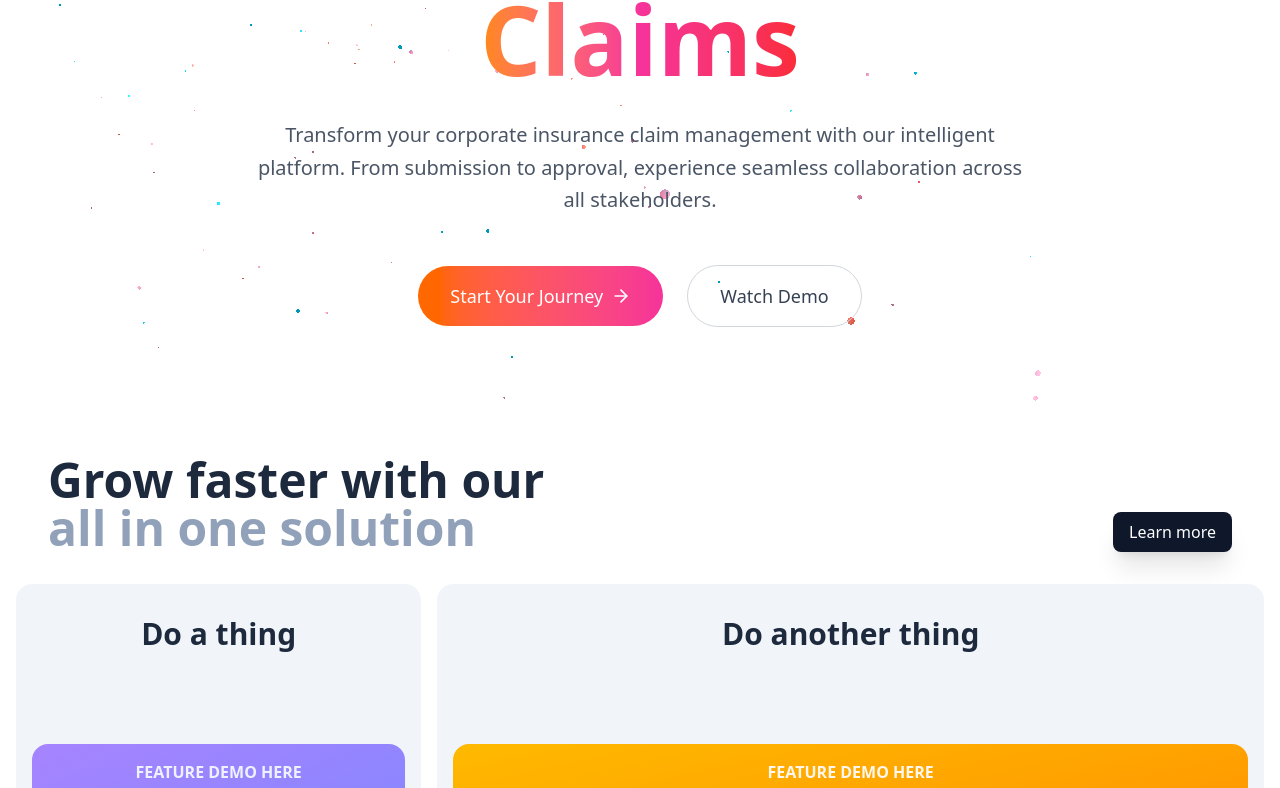
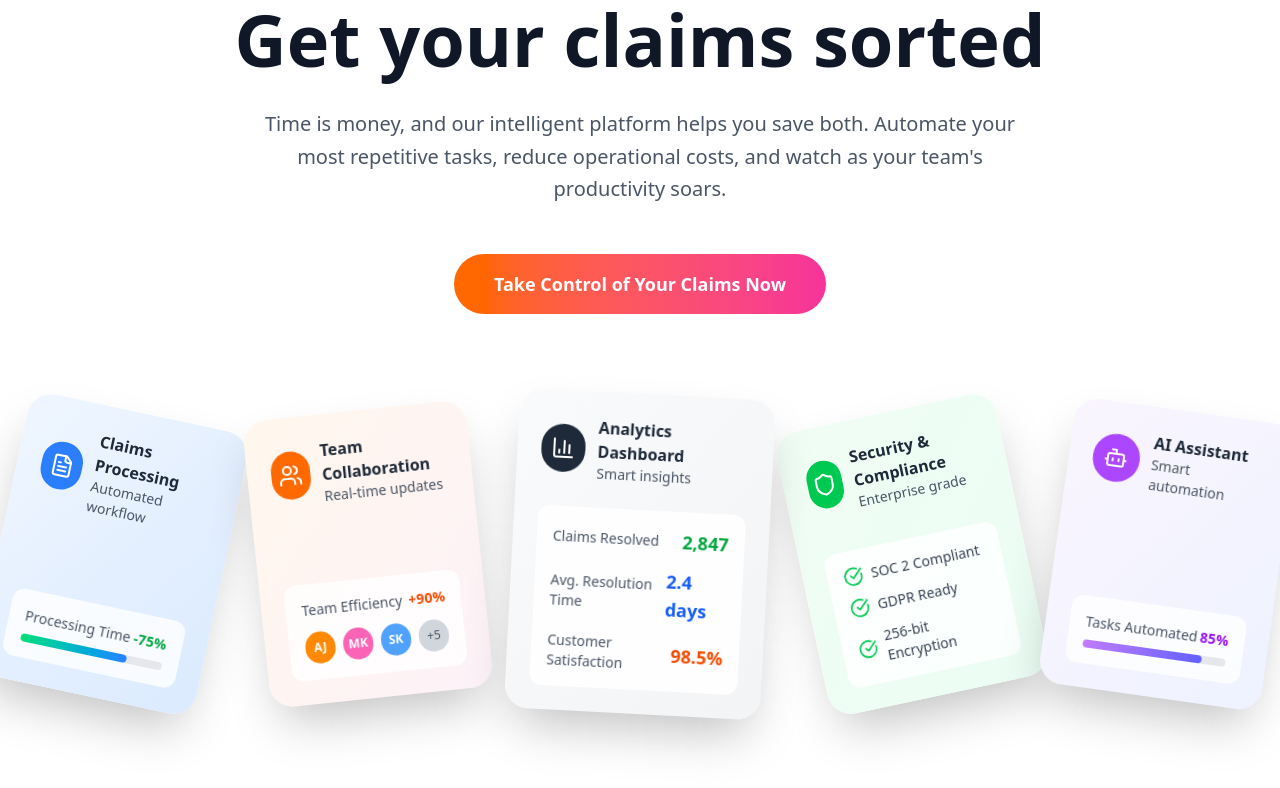
Before and after one commit to NathIMN/Lumiere, a React (Vite) app in the folder frontend/: page / in a window 1280 px wide. Shown: the part 392-1180 px from the top of the page. Built offline with nearby package versions, Linux system fonts and the light colour scheme; no server answers.

Commit message:
sep 21 changed heroo section of landing

```diff
--- a/frontend/src/components/landing/HeroLanding.jsx
+++ b/frontend/src/components/landing/HeroLanding.jsx
@@ -2,46 +2,193 @@ import {Shield, Users, FileText, MessageCircle, Zap, ArrowRight, CheckCircle, Me
 
 export function HeroLanding() {
   return (
-    <div>
+    <div className="relative overflow-hidden bg-white">
       {/* Hero Section */}
-             <section className="relative z-10 pt-30 pb-20 px-6 min-h-screen flex items-center">
+      <section className="relative z-10 pt-32 pb-20 px-6 min-h-screen flex items-center bg-white">
         <div className="max-w-7xl mx-auto w-full">
-                 <div className="text-center max-w-4xl mx-auto">
-                   <div className="inline-flex items-center space-x-2 bg-white/60 backdrop-blur-sm border border-gray-200/50 rounded-full px-4 py-2 mb-8">
-                     <Zap className="w-4 h-4 text-orange-500" />
-                     <span className="text-sm text-gray-700">Revolutionizing Insurance Claims</span>
+          <div className="text-center max-w-5xl mx-auto">
+            {/* Badge */}
+            <div className="inline-flex items-center space-x-2 bg-orange-50 border border-orange-200 rounded-full px-6 py-3 mb-8">
+              <Zap className="w-5 h-5 text-orange-500" />
+              <span className="text-sm font-medium text-orange-700">Revolutionizing Insurance Claims</span>
             </div>
 
-                   <h1 className="text-6xl md:text-7xl lg:text-8xl font-bold mb-8 leading-none">
-                     <span className="bg-gradient-to-r from-gray-900 to-gray-700 bg-clip-text text-transparent">
-                       Unified
-                     </span>
+            {/* Main Heading */}
+            <h1 className="text-5xl md:text-6xl lg:text-7xl font-bold mb-6 leading-tight">
+              <span className="text-gray-900">More efficiency,</span>
               <br />
-                     <span className="text-gray-700">Insurance</span>
+              <span className="bg-gradient-to-r from-orange-500 to-pink-500 bg-clip-text text-transparent">less complexity</span>
               <br />
-                     <span className="bg-gradient-to-r from-orange-400 via-pink-500 to-red-500 bg-clip-text text-transparent">
-                       Claims
-                     </span>
+              <span className="text-gray-900">Get your claims sorted</span>
             </h1>
 
+            {/* Description */}
             <p className="text-xl text-gray-600 mb-12 max-w-3xl mx-auto leading-relaxed">
-                     Transform your corporate insurance claim management with our intelligent platform.
-                     From submission to approval, experience seamless collaboration across all stakeholders.
+              Time is money, and our intelligent platform helps you save both. Automate your most repetitive
+              tasks, reduce operational costs, and watch as your team's productivity soars.
             </p>
 
-                   <div className="flex flex-col sm:flex-row items-center justify-center space-y-4 sm:space-y-0 sm:space-x-6">
-                     <button className="group bg-gradient-to-r from-orange-500 to-pink-500 text-white px-8 py-4 rounded-full font-medium text-lg hover:shadow-2xl hover:shadow-pink-500/25 transition-all duration-300 flex items-center space-x-2">
-                       <span>Start Your Journey</span>
-                       <ArrowRight className="w-5 h-5 group-hover:translate-x-1 transition-transform" />
+            {/* CTA Button */}
+            <div className="mb-16">
+              <button className="bg-gradient-to-r from-orange-500 to-pink-500 text-white px-10 py-4 rounded-full font-semibold text-lg hover:shadow-xl hover:shadow-orange-500/25 transition-all duration-300 hover:scale-105">
+                Take Control of Your Claims Now
               </button>
-                     <button className="px-8 py-4 rounded-full border border-gray-300 hover:border-gray-400 text-gray-700 hover:text-gray-900 transition-all duration-300 font-medium text-lg">
-                       Watch Demo
-                     </button>
+            </div>
+          </div>
+
+          {/* Tilted Cards Section */}
+          <div className="relative w-full mt-20 px-4">
+            <div className="flex justify-center items-center space-x-8">
+
+              {/* Card 1 */}
+              <div className="flex-shrink-0 transform rotate-12 hover:rotate-6 transition-transform duration-500 hover:scale-105">
+                <div className="w-56 h-72 rounded-3xl overflow-hidden shadow-2xl bg-gradient-to-br from-blue-50 to-blue-100">
+                  <div className="h-full flex flex-col justify-between p-6">
+                    <div className="flex items-center space-x-3">
+                      <div className="w-12 h-12 bg-blue-500 rounded-full flex items-center justify-center">
+                        <FileText className="w-6 h-6 text-white" />
+                      </div>
+                      <div>
+                        <h3 className="font-semibold text-gray-800">Claims Processing</h3>
+                        <p className="text-sm text-gray-600">Automated workflow</p>
+                      </div>
+                    </div>
+                    <div className="bg-white/80 backdrop-blur-sm rounded-xl p-4">
+                      <div className="flex items-center justify-between mb-2">
+                        <span className="text-sm text-gray-600">Processing Time</span>
+                        <span className="text-sm font-semibold text-green-600">-75%</span>
+                      </div>
+                      <div className="w-full bg-gray-200 rounded-full h-2">
+                        <div className="bg-gradient-to-r from-green-400 to-blue-500 h-2 rounded-full w-3/4"></div>
+                      </div>
+                    </div>
+                  </div>
+                </div>
+              </div>
+
+              {/* Card 2 */}
+              <div className="flex-shrink-0 transform -rotate-6 hover:rotate-0 transition-transform duration-500 hover:scale-105">
+                <div className="w-56 h-72 rounded-3xl overflow-hidden shadow-2xl bg-gradient-to-br from-orange-50 to-pink-50">
+                  <div className="h-full flex flex-col justify-between p-6">
+                    <div className="flex items-center space-x-3">
+                      <div className="w-12 h-12 bg-orange-500 rounded-full flex items-center justify-center">
+                        <Users className="w-6 h-6 text-white" />
+                      </div>
+                      <div>
+                        <h3 className="font-semibold text-gray-800">Team Collaboration</h3>
+                        <p className="text-sm text-gray-600">Real-time updates</p>
+                      </div>
+                    </div>
+                    <div className="bg-white/80 backdrop-blur-sm rounded-xl p-4">
+                      <div className="flex items-center justify-between mb-2">
+                        <span className="text-sm text-gray-600">Team Efficiency</span>
+                        <span className="text-sm font-semibold text-orange-600">+90%</span>
+                      </div>
+                      <div className="flex space-x-2 mt-3">
+                        <div className="w-8 h-8 bg-orange-400 rounded-full flex items-center justify-center text-white text-xs font-semibold">AJ</div>
+                        <div className="w-8 h-8 bg-pink-400 rounded-full flex items-center justify-center text-white text-xs font-semibold">MK</div>
+                        <div className="w-8 h-8 bg-blue-400 rounded-full flex items-center justify-center text-white text-xs font-semibold">SK</div>
+                        <div className="w-8 h-8 bg-gray-300 rounded-full flex items-center justify-center text-gray-600 text-xs">+5</div>
+                      </div>
+                    </div>
+                  </div>
+                </div>
+              </div>
+
+              {/* Card 3 - Center/Main */}
+              <div className="flex-shrink-0 transform rotate-3 hover:rotate-0 transition-transform duration-500 hover:scale-110 z-10">
+                <div className="w-64 h-80 rounded-3xl overflow-hidden shadow-2xl bg-gradient-to-br from-gray-50 to-gray-100">
+                  <div className="h-full flex flex-col justify-between p-6">
+                    <div className="flex items-center space-x-3">
+                      <div className="w-12 h-12 bg-gray-800 rounded-full flex items-center justify-center">
+                        <BarChart3 className="w-6 h-6 text-white" />
+                      </div>
+                      <div>
+                        <h3 className="font-semibold text-gray-800">Analytics Dashboard</h3>
+                        <p className="text-sm text-gray-600">Smart insights</p>
+                      </div>
+                    </div>
+                    <div className="bg-white/90 backdrop-blur-sm rounded-xl p-4">
+                      <div className="space-y-3">
+                        <div className="flex items-center justify-between">
+                          <span className="text-sm text-gray-600">Claims Resolved</span>
+                          <span className="text-lg font-bold text-green-600">2,847</span>
+                        </div>
+                        <div className="flex items-center justify-between">
+                          <span className="text-sm text-gray-600">Avg. Resolution Time</span>
+                          <span className="text-lg font-bold text-blue-600">2.4 days</span>
+                        </div>
+                        <div className="flex items-center justify-between">
+                          <span className="text-sm text-gray-600">Customer Satisfaction</span>
+                          <span className="text-lg font-bold text-orange-600">98.5%</span>
+                        </div>
+                      </div>
+                    </div>
+                  </div>
+                </div>
+              </div>
+
+              {/* Card 4 */}
+              <div className="flex-shrink-0 transform -rotate-12 hover:-rotate-6 transition-transform duration-500 hover:scale-105">
+                <div className="w-56 h-72 rounded-3xl overflow-hidden shadow-2xl bg-gradient-to-br from-green-50 to-emerald-50">
+                  <div className="h-full flex flex-col justify-between p-6">
+                    <div className="flex items-center space-x-3">
+                      <div className="w-12 h-12 bg-green-500 rounded-full flex items-center justify-center">
+                        <Shield className="w-6 h-6 text-white" />
+                      </div>
+                      <div>
+                        <h3 className="font-semibold text-gray-800">Security & Compliance</h3>
+                        <p className="text-sm text-gray-600">Enterprise grade</p>
+                      </div>
+                    </div>
+                    <div className="bg-white/80 backdrop-blur-sm rounded-xl p-4">
+                      <div className="flex items-center space-x-2 mb-3">
+                        <CheckCircle className="w-5 h-5 text-green-500" />
+                        <span className="text-sm text-gray-700">SOC 2 Compliant</span>
+                      </div>
+                      <div className="flex items-center space-x-2 mb-3">
+                        <CheckCircle className="w-5 h-5 text-green-500" />
+                        <span className="text-sm text-gray-700">GDPR Ready</span>
+                      </div>
+                      <div className="flex items-center space-x-2">
+                        <CheckCircle className="w-5 h-5 text-green-500" />
+                        <span className="text-sm text-gray-700">256-bit Encryption</span>
+                      </div>
+                    </div>
+                  </div>
+                </div>
+              </div>
+
+              {/* Card 5 */}
+              <div className="flex-shrink-0 transform rotate-8 hover:rotate-4 transition-transform duration-500 hover:scale-105">
+                <div className="w-56 h-72 rounded-3xl overflow-hidden shadow-2xl bg-gradient-to-br from-purple-50 to-indigo-50">
+                  <div className="h-full flex flex-col justify-between p-6">
+                    <div className="flex items-center space-x-3">
+                      <div className="w-12 h-12 bg-purple-500 rounded-full flex items-center justify-center">
+                        <Bot className="w-6 h-6 text-white" />
+                      </div>
+                      <div>
+                        <h3 className="font-semibold text-gray-800">AI Assistant</h3>
+                        <p className="text-sm text-gray-600">Smart automation</p>
+                      </div>
+                    </div>
+                    <div className="bg-white/80 backdrop-blur-sm rounded-xl p-4">
+                      <div className="flex items-center justify-between mb-2">
+                        <span className="text-sm text-gray-600">Tasks Automated</span>
+                        <span className="text-sm font-semibold text-purple-600">85%</span>
+                      </div>
+                      <div className="w-full bg-gray-200 rounded-full h-2">
+                        <div className="bg-gradient-to-r from-purple-400 to-indigo-500 h-2 rounded-full w-5/6"></div>
+                      </div>
+                    </div>
+                  </div>
+                </div>
+              </div>
+
             </div>
           </div>
         </div>
       </section>
-
     </div>
   )
 }
--- a/frontend/src/pages/LandingPage/LumiereLanding.jsx
+++ b/frontend/src/pages/LandingPage/LumiereLanding.jsx
@@ -4,10 +4,13 @@ import { CardsFeatures } from '../../components/landing/CardsFeatures';
 import { HeroLanding } from '../../components/landing/HeroLanding';
 import ScrollStack, { ScrollStackItem } from '../../components/landing/ScrollStack';
 
+
+
 export const LumiereLanding = () => {
   return (
     <div className="bg-white relative w-full">
 
+      {/* Header Section */}
       <HeaderLanding />
 
       <Particles
```
Lines whose indentation alone changed are shown as unchanged.
